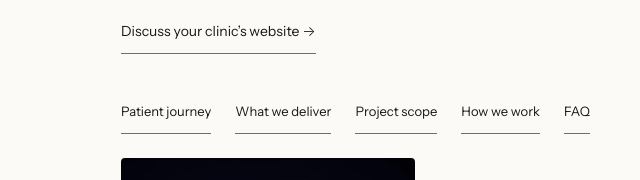
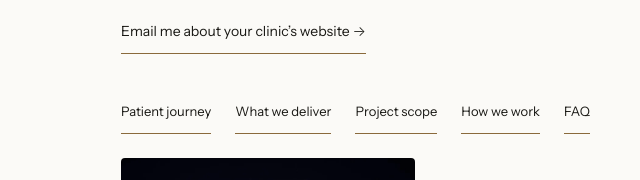
Before and after one commit to diogobronzesilva-arch/DiogoBronzeSilva, a plain HTML site: page projects/bronze-clinical/index.html in a window 1280 px wide. Shown: the part 355-535 px from the top of the page, 127-767 px from the left. Drawn offline with Linux system fonts and the light colour scheme.

Commit message:
Acrescentar convites discretos de contacto

```diff
--- a/projects/bronze-clinical/index.html
+++ b/projects/bronze-clinical/index.html
@@ -177,7 +177,7 @@
       <p class="article__date label"><a class="link" href="/projects/">&larr; Projects</a></p>
       <h1 class="article__title">Bronze Clinical</h1>
       <p class="standfirst">Photography, video and websites for private medical and dental clinics in Portugal.</p>
-      <p class="project-actions"><a class="link" href="#contacto">Discuss your clinic’s website &rarr;</a></p>
+      <p class="project-actions"><!--email_off--><a class="link" href="mailto:hello@diogobronzesilva.com?subject=Bronze%20Clinical%20website%20enquiry">Email me about your clinic’s website &rarr;</a><!--/email_off--></p>
     </header>
 
     <nav aria-label="On this page">
```
Also changed, not shown: index.html (+1 -0 lines), projects/index.html (+1 -0 lines).
